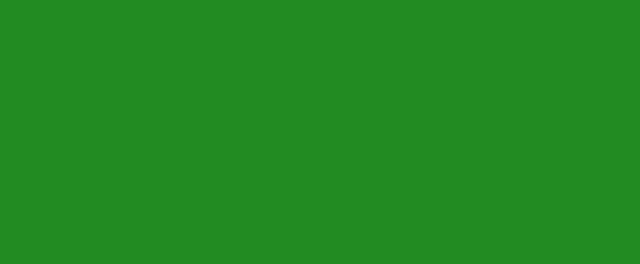
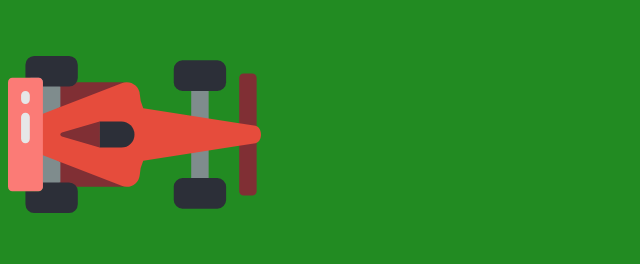
Before and after one commit to lkhuu96/driving-game, a website: page index.html in a window 1280 px wide. Shown: the whole page, without its empty margins (0-640 px from the left). Drawn offline with Linux system fonts and the light colour scheme.

Commit message:
link image in html

```diff
--- a/index.html
+++ b/index.html
@@ -6,7 +6,7 @@
   <link rel="stylesheet" href="styles.css">
 </head>
 <body>
-
+  <img src="images/f1.svg">
   <script src="main.js"></script>
 </body>
 </html>
--- a/styles.css
+++ b/styles.css
@@ -1,3 +1,7 @@
 body {
   background-color: forestgreen;
 }
+
+img {
+  width: 20%;
+}
```
